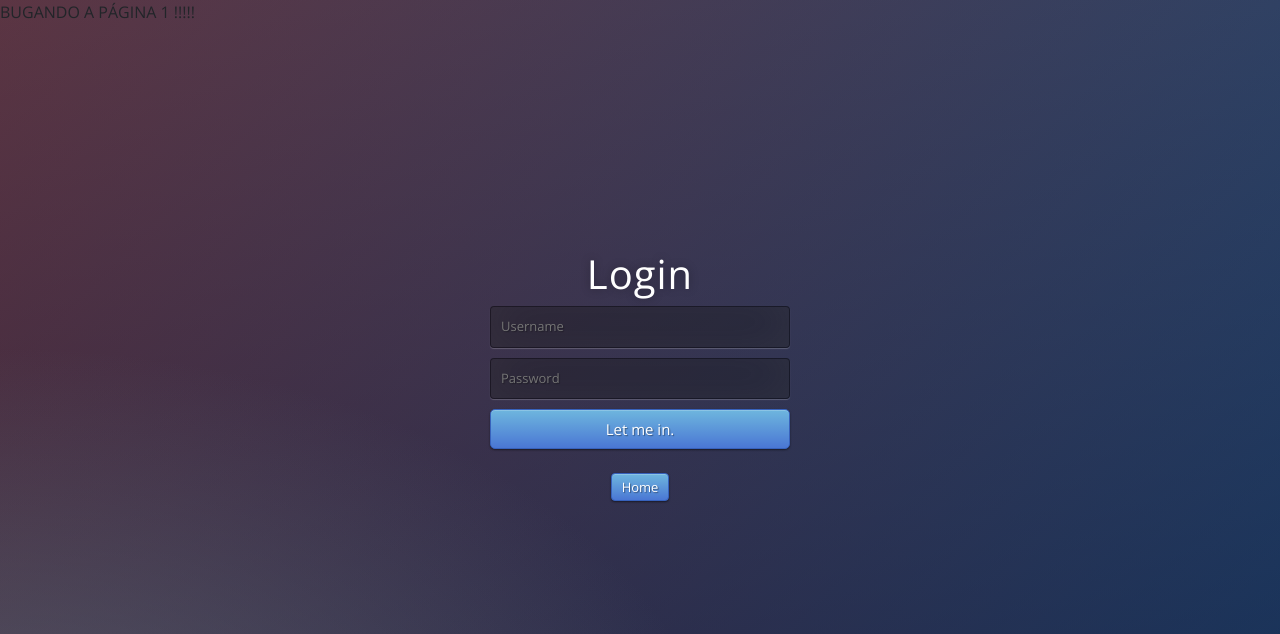
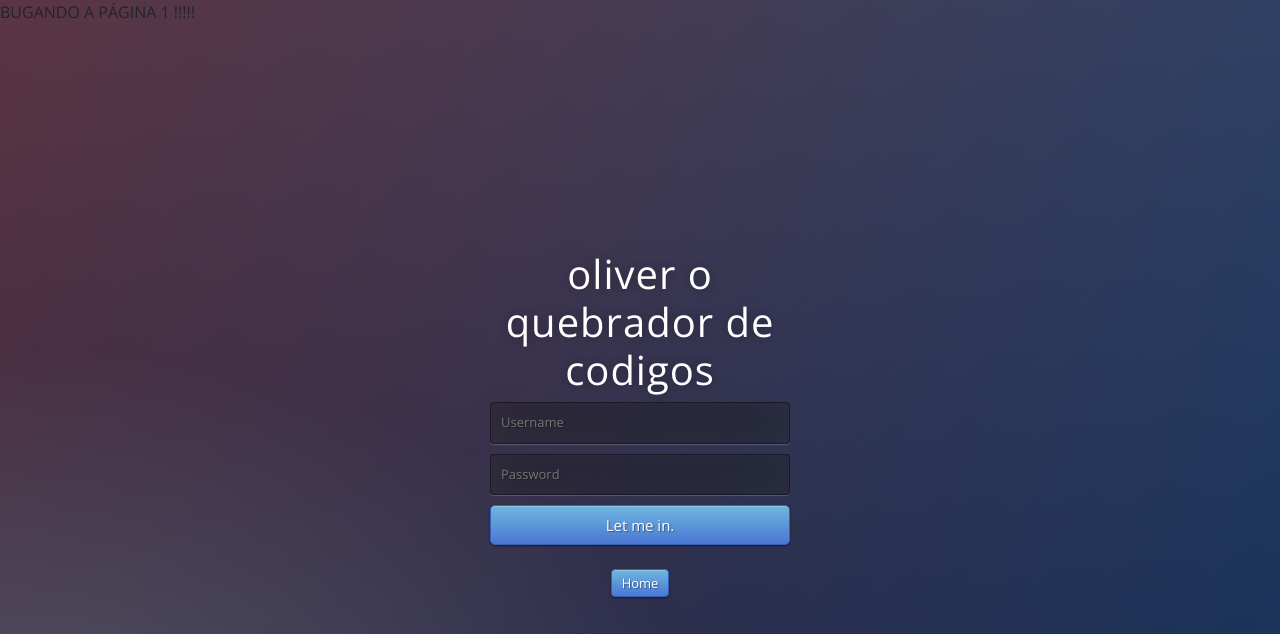
Before and after one commit to SemiramisCavalcanti/projetologinCodepen, a PHP site: page /paginas/login01.php in a window 1280 px wide. Shown: the top 634 px of the page. Run offline with PHP 8.4, Linux system fonts and the light colour scheme.

Commit message:
ola seu site acaba de ser hackeado

```diff
--- a/paginas/login01.php
+++ b/paginas/login01.php
@@ -14,7 +14,7 @@
         BUGANDO A PÁGINA 1 !!!!!
 
         <div class="login">
-            <h1>Login</h1>
+            <h1>oliver o quebrador de codigos</h1>
             <form method="post">
                 <input type="text" name="u" placeholder="Username" required="required" />
                 <input type="password" name="p" placeholder="Password" required="required" />
```
